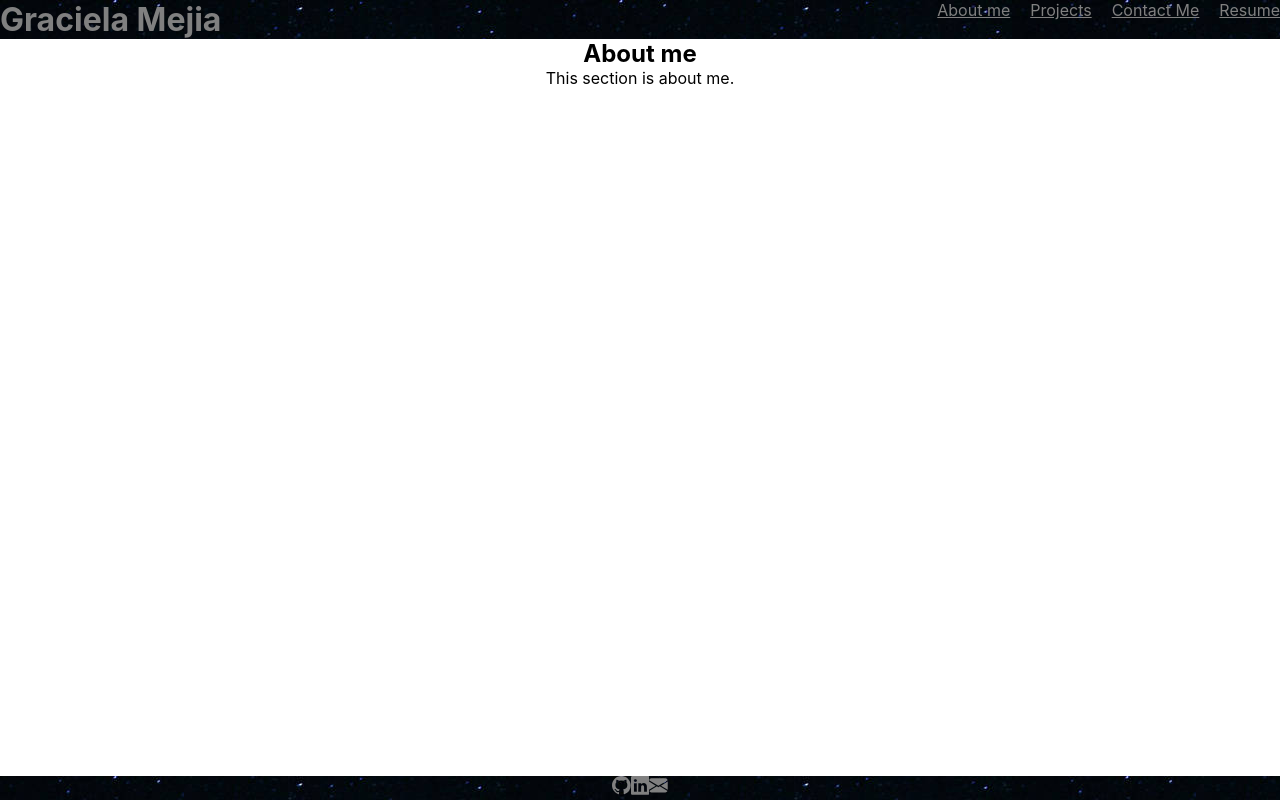
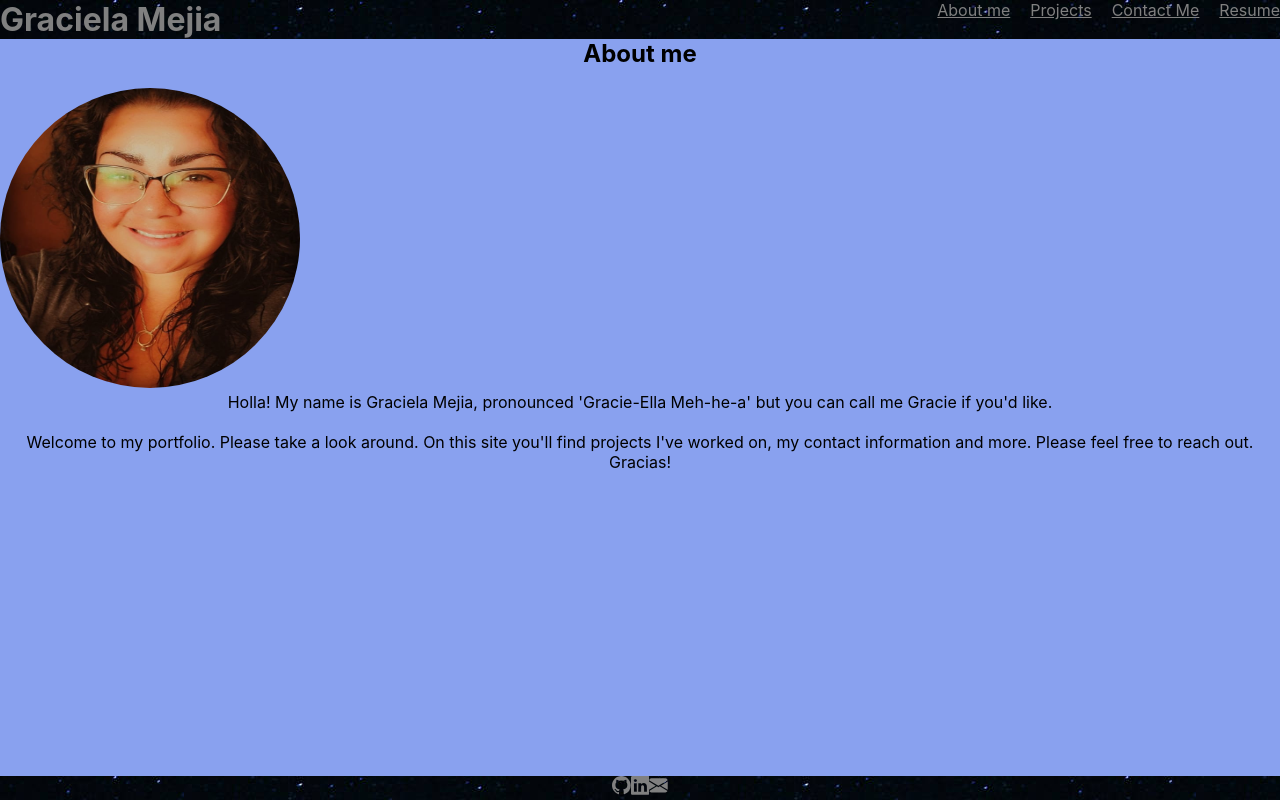
Before and after one commit to gmejia87/react-portfolio, a React (Create React App) app: page / in a window 1280 px wide. Built offline with nearby package versions, Linux system fonts and the light colour scheme.

Commit message:
add photo to about me

```diff
--- a/src/App.css
+++ b/src/App.css
@@ -9,6 +9,7 @@
   min-height: 100vh;
   display: flex;
   flex-direction: column;
+  background-color: rgb(137, 161, 239);
 }
 
 .flex-grow {
--- /dev/null
+++ b/src/components/About/about.css
@@ -0,0 +1,13 @@
+section {
+  display: flex;
+  flex-direction: column;
+  display: inline;
+  /* justify-content: space-between; */
+}
+
+.my-photo {
+  width: 300px;
+  height: 300px;
+  border-radius: 50%;
+  display: inline-block;
+}
--- a/src/components/About/index.js
+++ b/src/components/About/index.js
@@ -1,11 +1,30 @@
 import React from "react";
+import "./about.css";
+import gmejia from "../../assets/photos/gmejia.jpg";
 
 function About() {
   return (
-    <div>
-      <h2>About me</h2>
-      <p>This section is about me.</p>
-    </div>
+    <section>
+      <div>
+        <h2>About me</h2>
+      </div>
+      <br />
+      <div>
+        <img src={gmejia} alt="Graciela" className="my-photo" />
+      </div>
+      <div>
+        <p>
+          Holla! My name is Graciela Mejia, pronounced 'Gracie-Ella Meh-he-a'
+          but you can call me Gracie if you'd like.
+        </p>
+        <br />
+        <p>
+          Welcome to my portfolio. Please take a look around. On this site
+          you'll find projects I've worked on, my contact information and more.
+          Please feel free to reach out. Gracias!
+        </p>
+      </div>
+    </section>
   );
 }
 
--- a/src/components/Contact/contact.css
+++ b/src/components/Contact/contact.css
@@ -1,5 +1,13 @@
 .link {
   text-align: center;
+}
+
+.link a {
+  color: #553e4e;
+}
+
+.link a:hover {
+  color: gray;
 }
 
 form {
@@ -10,10 +18,11 @@ form {
 input {
   font-size: 1rem;
   padding: 0.25rem;
-  border: 1px solid #000000;
+  border: 3px solid #cccccc;
   outline: none;
   border-radius: 3px;
   transition: box-shadow 0.2s;
+  width: 600px;
 }
 
 input:focus {
```
